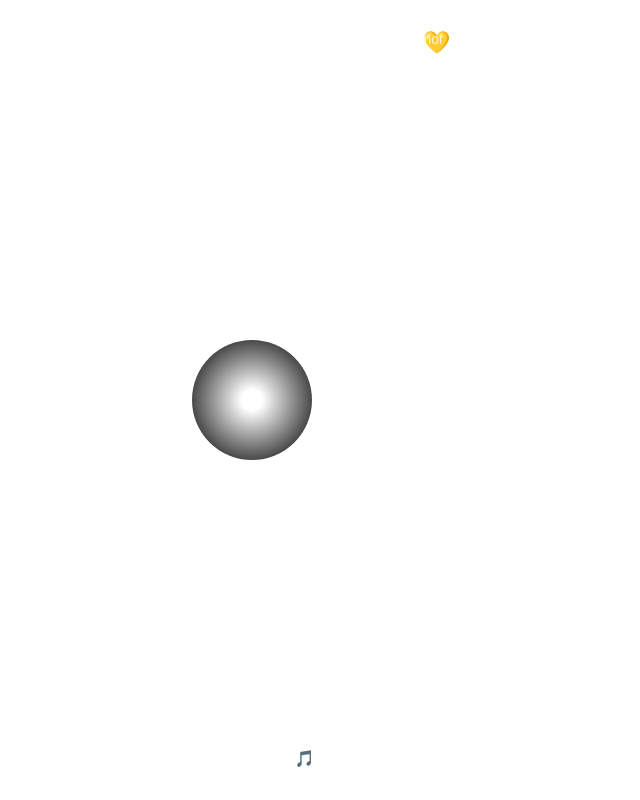
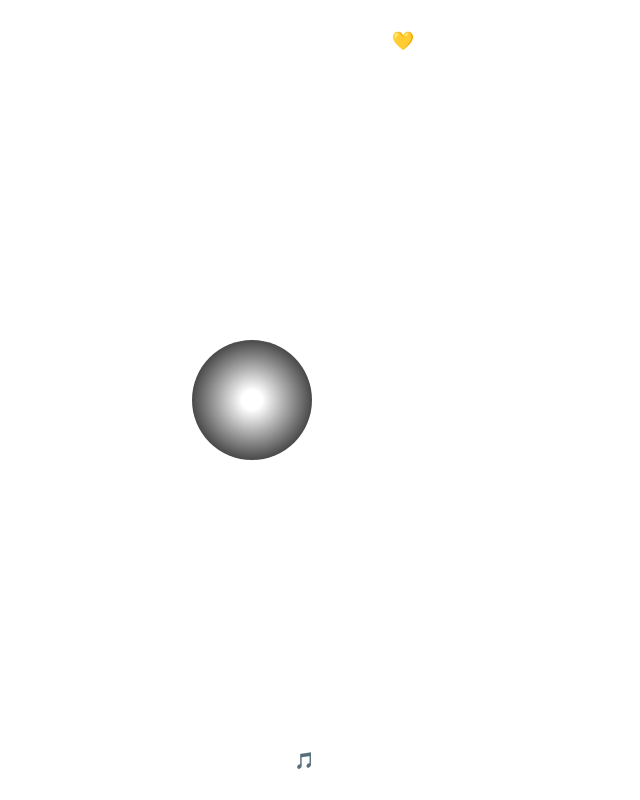
Before and after one commit to narutoshippuden51852-byte/piel-canela-mi-amor, a plain HTML site: page index.html in a window 1280 px wide. Shown: the whole page, without its empty margins (388-1028 px from the left). Drawn offline with Linux system fonts and the light colour scheme.

Commit message:
Te amo mi niña bella

```diff
--- a/index.html
+++ b/index.html
@@ -2,6 +2,7 @@
 <html lang="es">
 <head>
 <meta charset="UTF-8">
+<meta name="viewport" content="width=device-width, initial-scale=1.0">
 <title>Para Ti 💜</title>
 
 <style>
@@ -9,22 +10,19 @@
     margin:0;
     overflow:hidden;
     font-family:Arial, sans-serif;
-    background: radial-gradient(circle at center, #6a00ff, #140021);
+    background: radial-gradient(circle at center, #5b00ff, #140021);
     color:white;
 }
 
 #mensaje{
     position:absolute;
     top:20px;
-    width:100%;
-    text-align:center;
-    font-size:22px;
-    background:rgba(255,255,255,0.1);
-    padding:10px;
-    border-radius:20px;
-    width:fit-content;
     left:50%;
     transform:translateX(-50%);
+    background:rgba(255,255,255,0.15);
+    padding:10px 20px;
+    border-radius:20px;
+    font-size:18px;
 }
 
 canvas{
@@ -41,13 +39,12 @@
 }
 
 button{
-    padding:12px 20px;
+    padding:10px 20px;
     border:none;
     border-radius:12px;
     background:rgba(255,255,255,0.2);
     color:white;
     font-size:16px;
-    cursor:pointer;
 }
 </style>
 </head>
@@ -68,18 +65,17 @@
 const canvas = document.getElementById("canvas");
 const ctx = canvas.getContext("2d");
 
-canvas.width = window.innerWidth;
-canvas.height = window.innerHeight;
+function resize(){
+    canvas.width = window.innerWidth;
+    canvas.height = window.innerHeight;
+}
+resize();
+window.addEventListener("resize", resize);
 
-let particles = [];
-let words = [
-"Te Amo","Mi Reina","Hermosa","Mi Todo","Única",
-"Mi Amor","Perla","Mi Bebé","Mi Cielo","Preciosa",
-"Mi Canción Favorita","Mi Vida","Ojitos Bonitos"
-];
+let particles=[];
+let words=["Te Amo","Mi Reina","Hermosa","Mi Todo","Única","Mi Amor","Perla","Mi Bebé"];
 
-// partículas nieve
-for(let i=0;i<300;i++){
+for(let i=0;i<200;i++){
     particles.push({
         x:Math.random()*canvas.width,
         y:Math.random()*canvas.height,
@@ -88,26 +84,25 @@
     });
 }
 
-// palabras flotando
 let floatingWords=[];
-for(let i=0;i<40;i++){
+for(let i=0;i<30;i++){
     floatingWords.push({
-        text: words[Math.floor(Math.random()*words.length)],
-        x: Math.random()*canvas.width,
-        y: Math.random()*canvas.height,
-        speed: Math.random()*0.3+0.1
+        text:words[Math.floor(Math.random()*words.length)],
+        x:Math.random()*canvas.width,
+        y:Math.random()*canvas.height,
+        speed:Math.random()*0.5+0.2
     });
 }
 
 function drawSphere(){
-    let x = canvas.width/2;
-    let y = canvas.height/2;
+    let x=canvas.width/2;
+    let y=canvas.height/2;
 
-    let gradient = ctx.createRadialGradient(x,y,10,x,y,80);
+    let gradient=ctx.createRadialGradient(x,y,10,x,y,80);
     gradient.addColorStop(0,"#ffffff");
     gradient.addColorStop(1,"#000000");
 
-    ctx.fillStyle = gradient;
+    ctx.fillStyle=gradient;
     ctx.beginPath();
     ctx.arc(x,y,60,0,Math.PI*2);
     ctx.fill();
@@ -116,7 +111,7 @@
 function animate(){
     ctx.clearRect(0,0,canvas.width,canvas.height);
 
-    // nieve
+    // partículas
     ctx.fillStyle="white";
     particles.forEach(p=>{
         ctx.beginPath();
@@ -133,7 +128,6 @@
     // palabras
     ctx.fillStyle="rgba(255,255,255,0.8)";
     ctx.font="14px Arial";
-
     floatingWords.forEach(w=>{
         ctx.fillText(w.text,w.x,w.y);
         w.y+=w.speed;
@@ -150,14 +144,14 @@
 
 animate();
 
-// musica
-const fileInput = document.getElementById("file");
-const audio = document.getElementById("audio");
+// música
+const fileInput=document.getElementById("file");
+const audio=document.getElementById("audio");
 
-fileInput.addEventListener("change", e=>{
-    const file = e.target.files[0];
+fileInput.addEventListener("change",e=>{
+    const file=e.target.files[0];
     if(file){
-        audio.src = URL.createObjectURL(file);
+        audio.src=URL.createObjectURL(file);
         audio.play();
     }
 });
```
